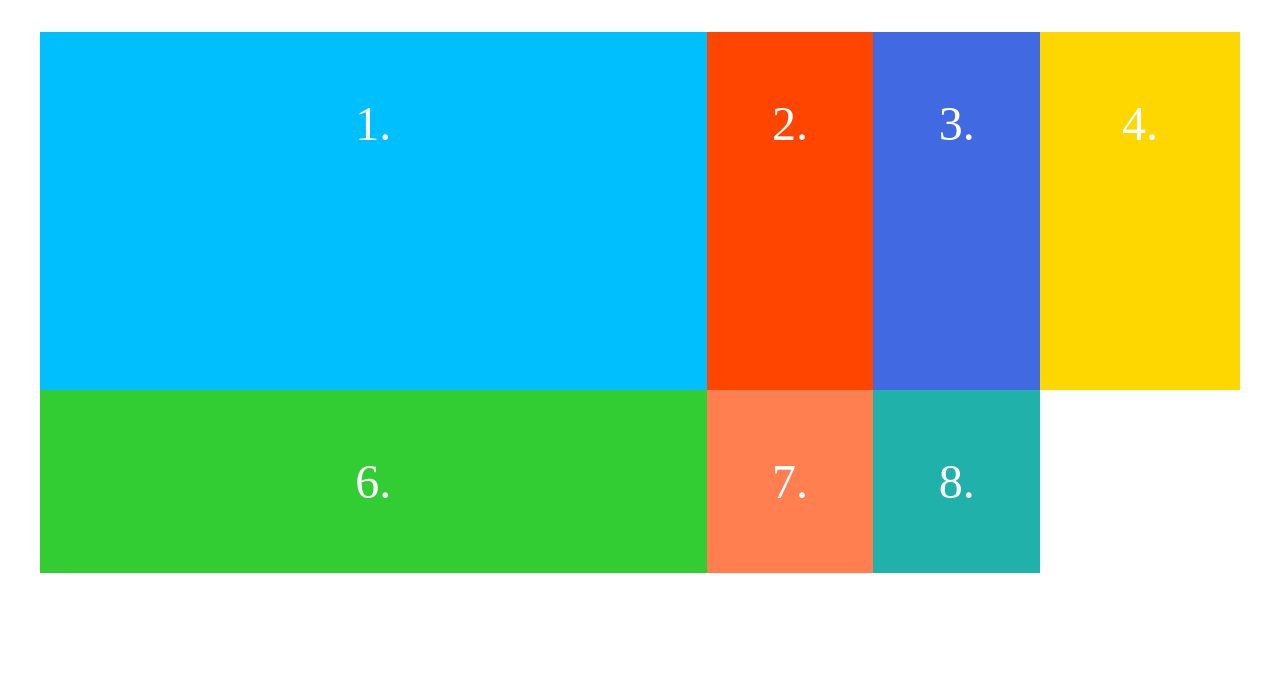
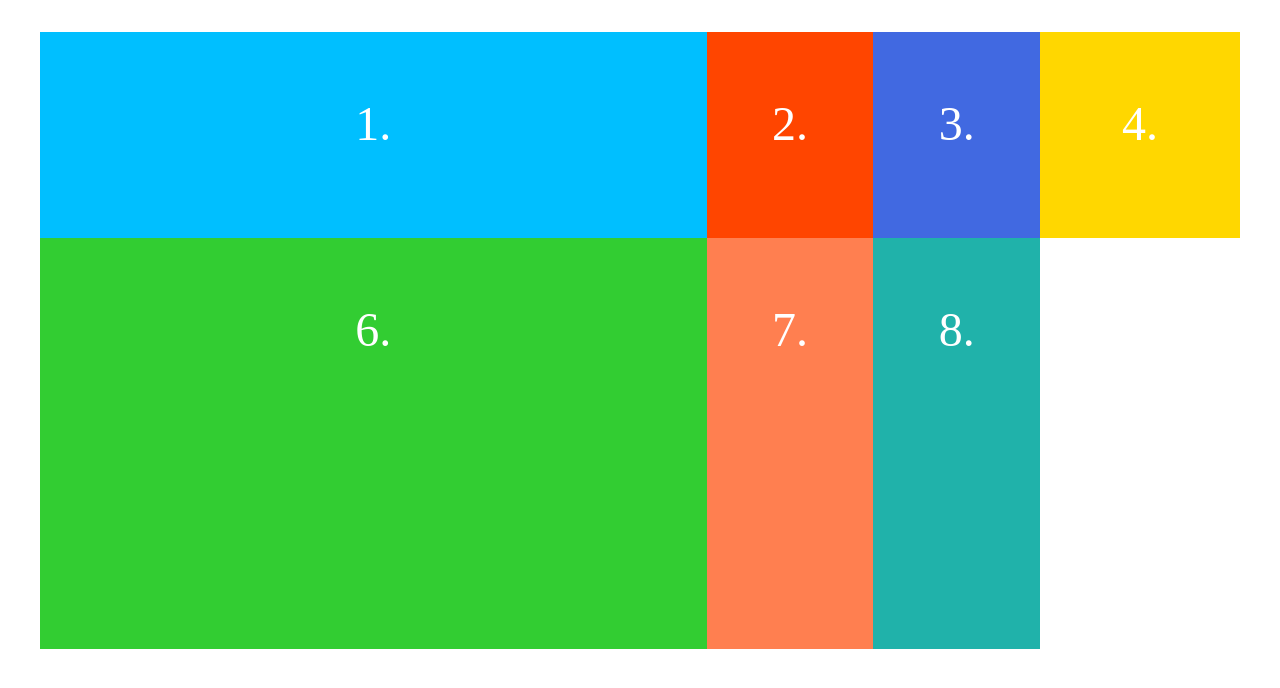
Before and after one commit to Spacemandomains/Gridsandbox, a plain HTML site: page index.html in a window 1280 px wide. Drawn offline with Linux system fonts and the light colour scheme.

Commit message:
Update index.html

```diff
--- a/index.html
+++ b/index.html
@@ -13,7 +13,7 @@
 }
       .container {
   grid-template-columns: 4fr 1fr 1fr 200px;
-  grid-template-rows: 2fr 1fr 1fr;
+  grid-template-rows: 2fr 4fr 1fr;
 }
 .cell {
   color: white;
```
